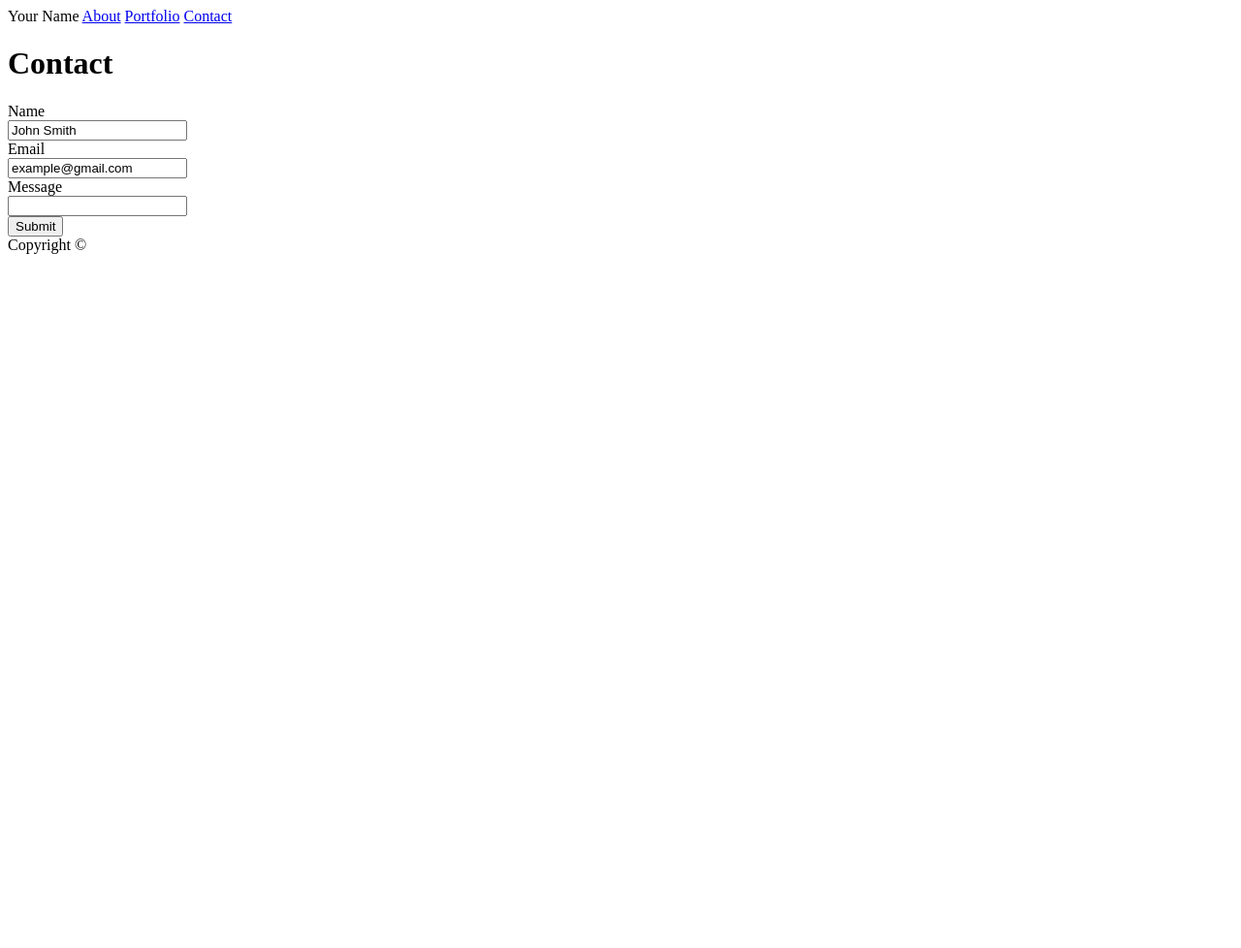
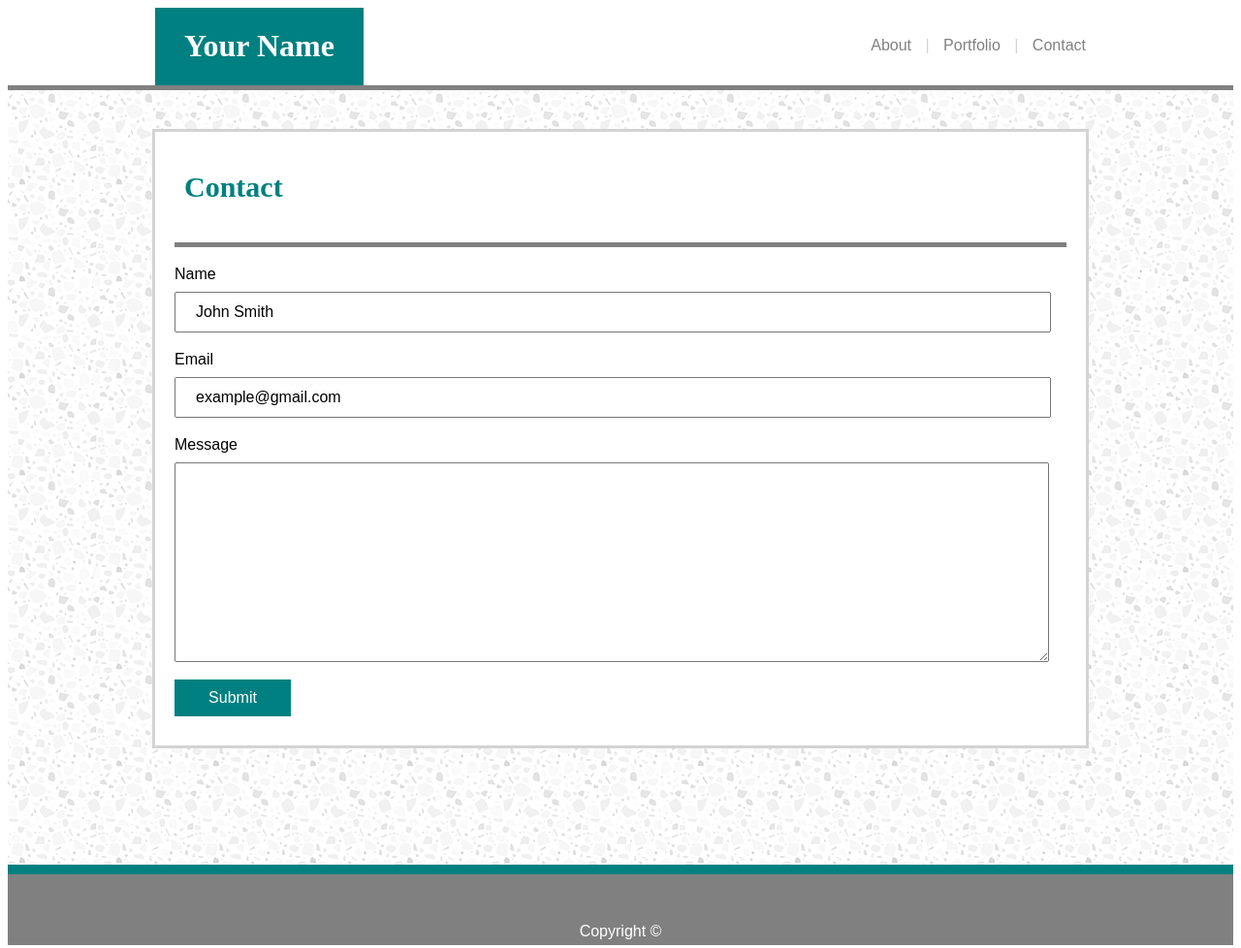
Before and after one commit to sydneycode/sydneycode.github.io, a plain HTML site: page contact.html in a window 1280 px wide. Shown: the whole page at 97% size. Before the commit the page ends 800 px from the top, so only its background shows below. Drawn offline with Linux system fonts and the light colour scheme.

Commit message:
worked on the layout of the contact page

```diff
--- a/assets/css/style.css
+++ b/assets/css/style.css
@@ -30,12 +30,31 @@ h2 {
     padding-bottom: 15px;
 }
 
-p {
+p, label, input, textarea {
     font-family: sans-serif;
     font-size: 16px;
     line-height: 36px;
+}
+
+p {
     padding-left: 30px;
     padding-right: 30px;
+}
+
+/* label {
+    padding-left: 30px;
+    padding-right: 30px;
+} */
+
+input, textarea {
+    /* width: 100%;
+    height: 100%;
+    padding-left: 20px;
+    padding-right: 20px;
+    margin-right: 20px; */
+    padding-left: 20px;
+    padding-right: 20px;
+    width: 860px;
 }
 
 a {
@@ -43,6 +62,29 @@ a {
     text-decoration: none;
     padding-left: 10px;
     padding-right: 10px;
+}
+
+/* button {
+    color: white;
+    background: teal;
+    font-size: 16px;
+    border: none;
+    padding: 10px 30px 10px 30px;
+    margin-left: 20px;
+    margin-bottom: 20px;
+    margin-top: 20px;
+} */
+
+#submit {
+    color: white;
+    background: teal;
+    font-size: 16px;
+    border: none;
+    width: 120px;
+    /* padding: 10px 30px 10px 30px; */
+    margin-left: 20px;
+    margin-bottom: 30px;
+    margin-top: 30px;
 }
 
 #contact-link {
@@ -89,7 +131,7 @@ a {
     float: left;
 }
 
-#below-about-me {
+#below-about-me, #below-contact {
     background: grey;
     height: 5px;
     margin-left: 20px;
@@ -100,8 +142,8 @@ a {
     background-image: url("../images/light-grey-terrazzo.png");
     height: 100%;
     /* border: red solid 10px; */
-    padding-top: 20px;
-    padding-bottom: 60px;
+    padding-top: 40px;
+    padding-bottom: 120px;
     width: 100%;
     clear: both;
 
@@ -115,3 +157,29 @@ a {
 /* body {
     background-image: url("../images/light-grey-terrazzo.png");
 }  */
+
+#c-name, #c-email {
+    /* border: red solid 10px; */
+    margin-left: 20px;
+    margin-right: 20px;
+    margin-top: 10px;
+}
+
+#c-message {
+    /* border: red solid 10px; */
+    height: 200px;
+    margin-left: 20px;
+    margin-right: 20px;
+    margin-top: 10px;
+    margin-bottom: 30px;
+}
+
+#message-box {
+    height: 100%;
+}
+
+
+
+/* div {
+    border: red solid 10px;
+} */
--- a/contact.html
+++ b/contact.html
@@ -5,21 +5,42 @@
     <meta name="viewport" content="width=device-width, initial-scale=1.0">
     <meta http-equiv="X-UA-Compatible" content="ie=edge">
     <title>Contact Info</title>
+    <link rel="stylesheet" type="text/css" href="assets/css/style.css"/>
 </head>
 <body>
-    <header>Your Name
-        <a href="index.html">About</a>
-        <a href="portfolio.html">Portfolio</a>
-        <a href=#>Contact</a>
+    <header>
+        <div id="header-content">
+            <div id="my-name">
+                <h1>Your Name</h1>
+            </div>
+            <div id="site-map">
+                <a id="index-link" href="index.html">About</a> |
+                <a id="port-link" href="portfolio.html">Portfolio</a> |
+                <a id="contact-link" href="contact.html">Contact</a>
+            </div>
+        </div>
     </header>
-    <h1>Contact</h1>
-    <label>Name</label><br>
-    <input type="text" value="John Smith"/><br>
-    <label>Email</label><br>
-    <input type="text" value="example@gmail.com"/><br>
-    <label>Message</label><br>
-    <input type="text"/><br>
-    <button type="button">Submit</button>
+    <div id="below-header"></div>
+    <div id="page-bkgrnd">
+        <div id="main-page">
+            <h2>Contact</h2>
+            <div id="below-contact"></div>
+            <div id="c-name">
+                <label>Name</label><br>
+                <input type="text" value="John Smith"/><br>
+            </div>
+            <div id="c-email">
+                <label>Email</label><br>
+                <input type="text" value="example@gmail.com"/><br>
+            </div>
+            <div id="c-message">
+                <label>Message</label><br>
+                <textarea id="message-box"></textarea><br>
+            </div>
+            <!-- <button type="button">Submit</button> -->
+            <input id="submit" type="submit"></input>
+        </div>
+    </div>
+    <div id="above-footer"></div>
     <footer>Copyright ©</footer>
-</body>
 </html>
```
Also changed, not shown: index.html (+0 -2 lines), portfolio.html (+16 -4 lines).
